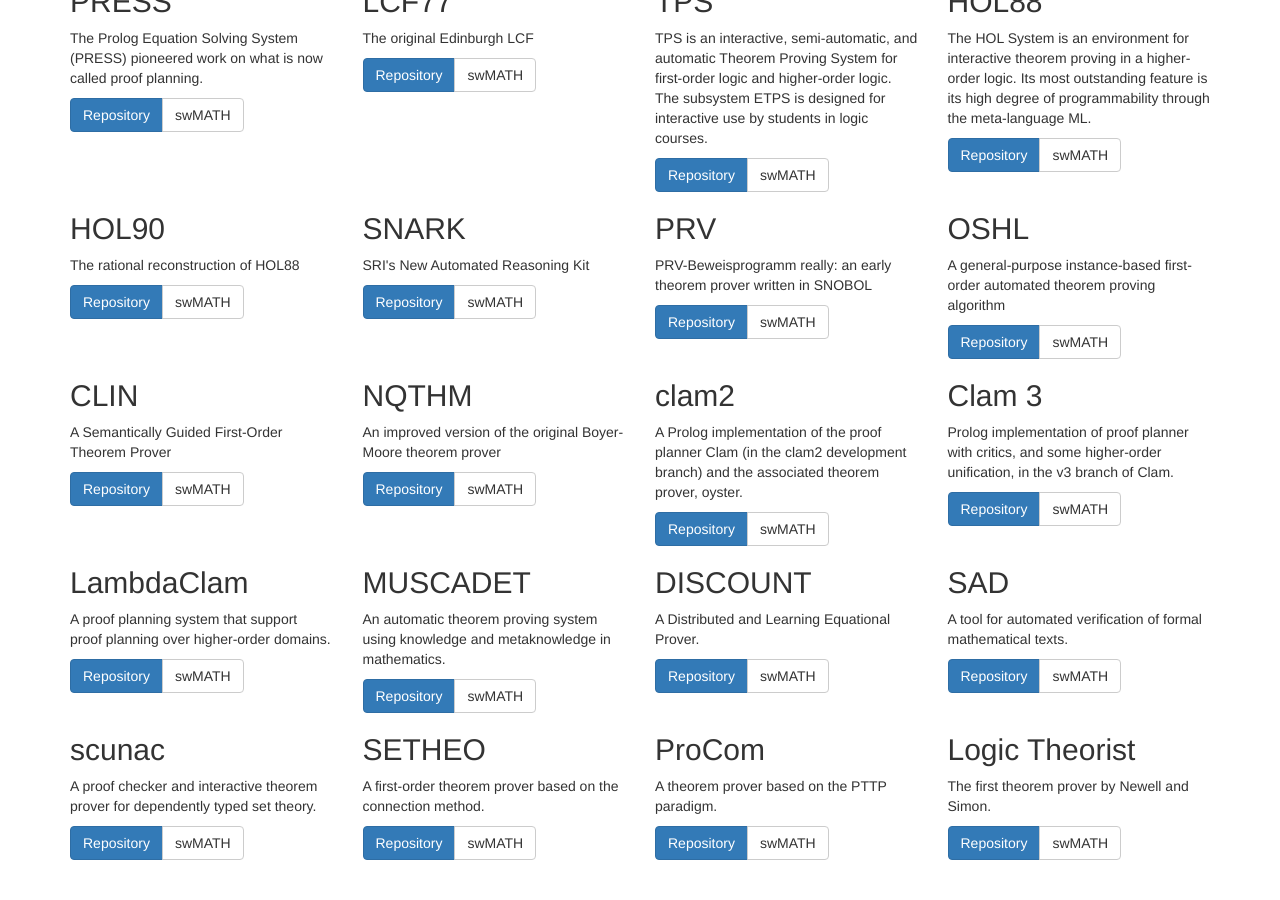
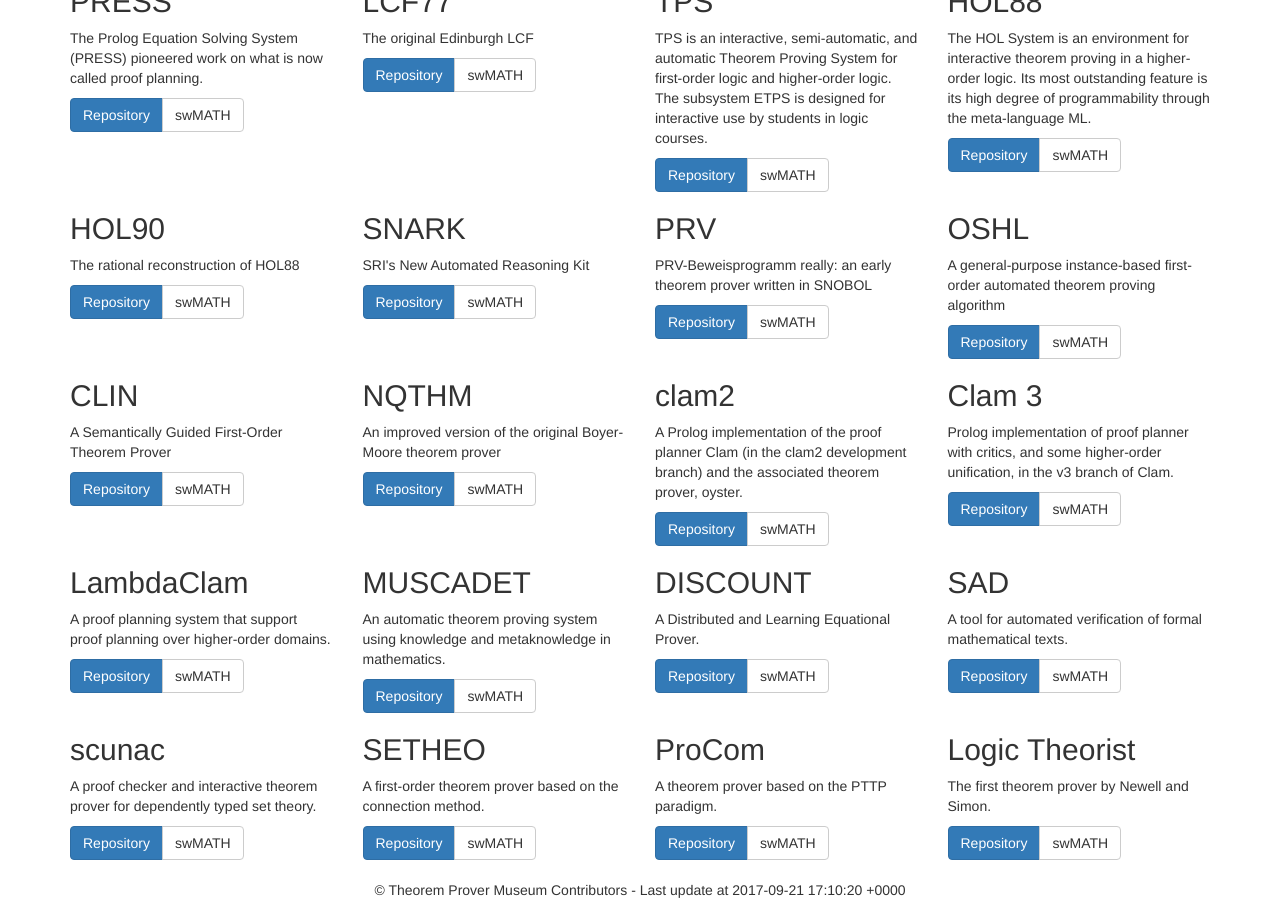
Before and after one commit to theoremprover-museum/theoremprover-museum.github.io, a Jekyll site: the page built from index.md, in a window 1280 px wide and 900 px high, scrolled down 1332 px. Built offline with Jekyll 4.4.1, drawn with Linux system fonts in a browser that asks for light colours; before the commit the page ends 2192 px from its top, so only the background shows below that.

Commit message:
Add a timestamp to all pages

```diff
--- a/_layouts/default.html
+++ b/_layouts/default.html
@@ -15,5 +15,10 @@ layout: compress
   </head>
   <body>
     {{ content }}
+
+    <br />
+    <div class="footer text-center">
+      &copy; Theorem Prover Museum Contributors - Last update at {{site.time}}
+    </div>
   </body>
  </html>
```
